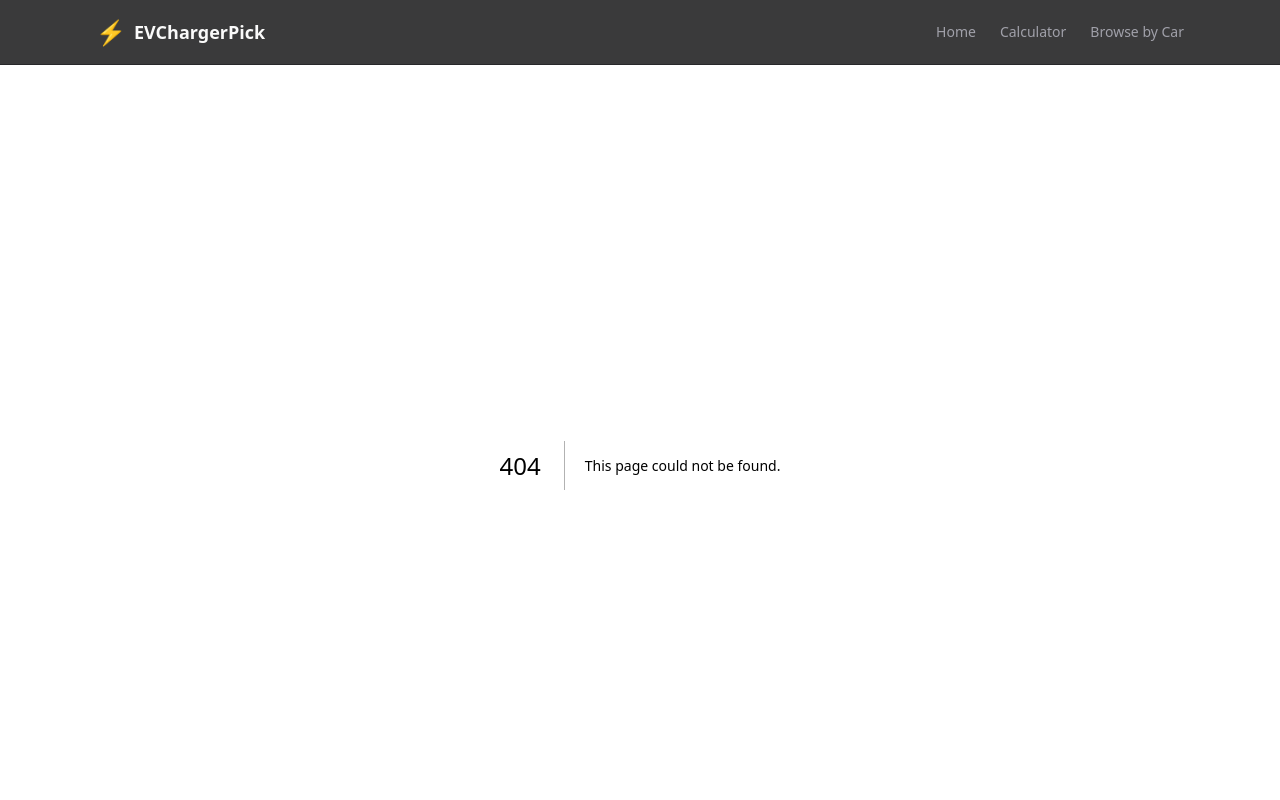
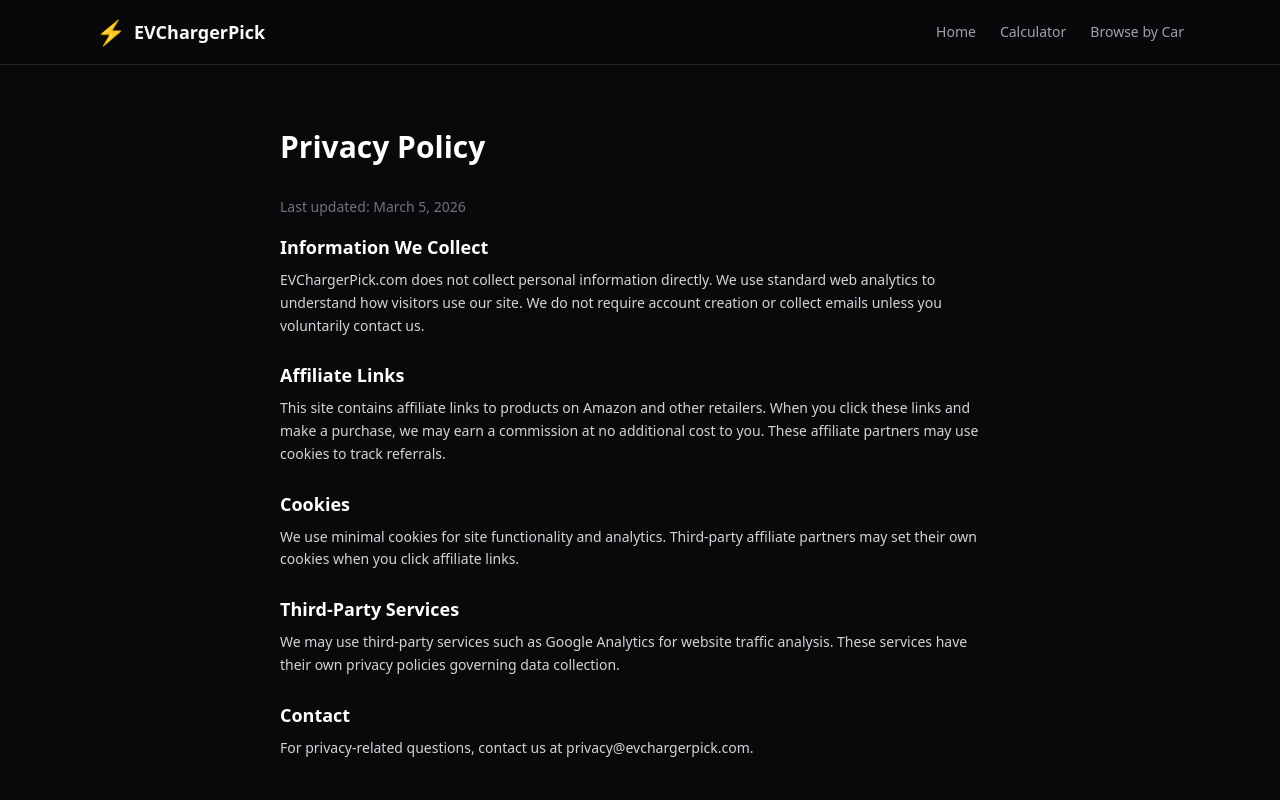
Before and after one commit to AdnanCTech/evchargerpick, a Next.js app: page /privacy in a window 1280 px wide. Before the commit this address had no page. Shown: the top 800 px of the page. Built offline with nearby package versions, Linux system fonts and the light colour scheme.

Commit message:
Add privacy policy page

```diff
--- /dev/null
+++ b/src/app/privacy/page.tsx
@@ -0,0 +1,42 @@
+import { Metadata } from "next";
+
+export const metadata: Metadata = {
+  title: "Privacy Policy | EVChargerPick",
+  description: "Privacy policy for EVChargerPick.com",
+};
+
+export default function PrivacyPage() {
+  return (
+    <main className="mx-auto max-w-3xl px-6 py-16 text-zinc-300">
+      <h1 className="mb-8 text-3xl font-bold text-white">Privacy Policy</h1>
+      <p className="mb-4 text-sm text-zinc-500">Last updated: March 5, 2026</p>
+
+      <section className="space-y-6 text-sm leading-relaxed">
+        <div>
+          <h2 className="mb-2 text-lg font-semibold text-white">Information We Collect</h2>
+          <p>EVChargerPick.com does not collect personal information directly. We use standard web analytics to understand how visitors use our site. We do not require account creation or collect emails unless you voluntarily contact us.</p>
+        </div>
+
+        <div>
+          <h2 className="mb-2 text-lg font-semibold text-white">Affiliate Links</h2>
+          <p>This site contains affiliate links to products on Amazon and other retailers. When you click these links and make a purchase, we may earn a commission at no additional cost to you. These affiliate partners may use cookies to track referrals.</p>
+        </div>
+
+        <div>
+          <h2 className="mb-2 text-lg font-semibold text-white">Cookies</h2>
+          <p>We use minimal cookies for site functionality and analytics. Third-party affiliate partners may set their own cookies when you click affiliate links.</p>
+        </div>
+
+        <div>
+          <h2 className="mb-2 text-lg font-semibold text-white">Third-Party Services</h2>
+          <p>We may use third-party services such as Google Analytics for website traffic analysis. These services have their own privacy policies governing data collection.</p>
+        </div>
+
+        <div>
+          <h2 className="mb-2 text-lg font-semibold text-white">Contact</h2>
+          <p>For privacy-related questions, contact us at privacy@evchargerpick.com.</p>
+        </div>
+      </section>
+    </main>
+  );
+}
```
